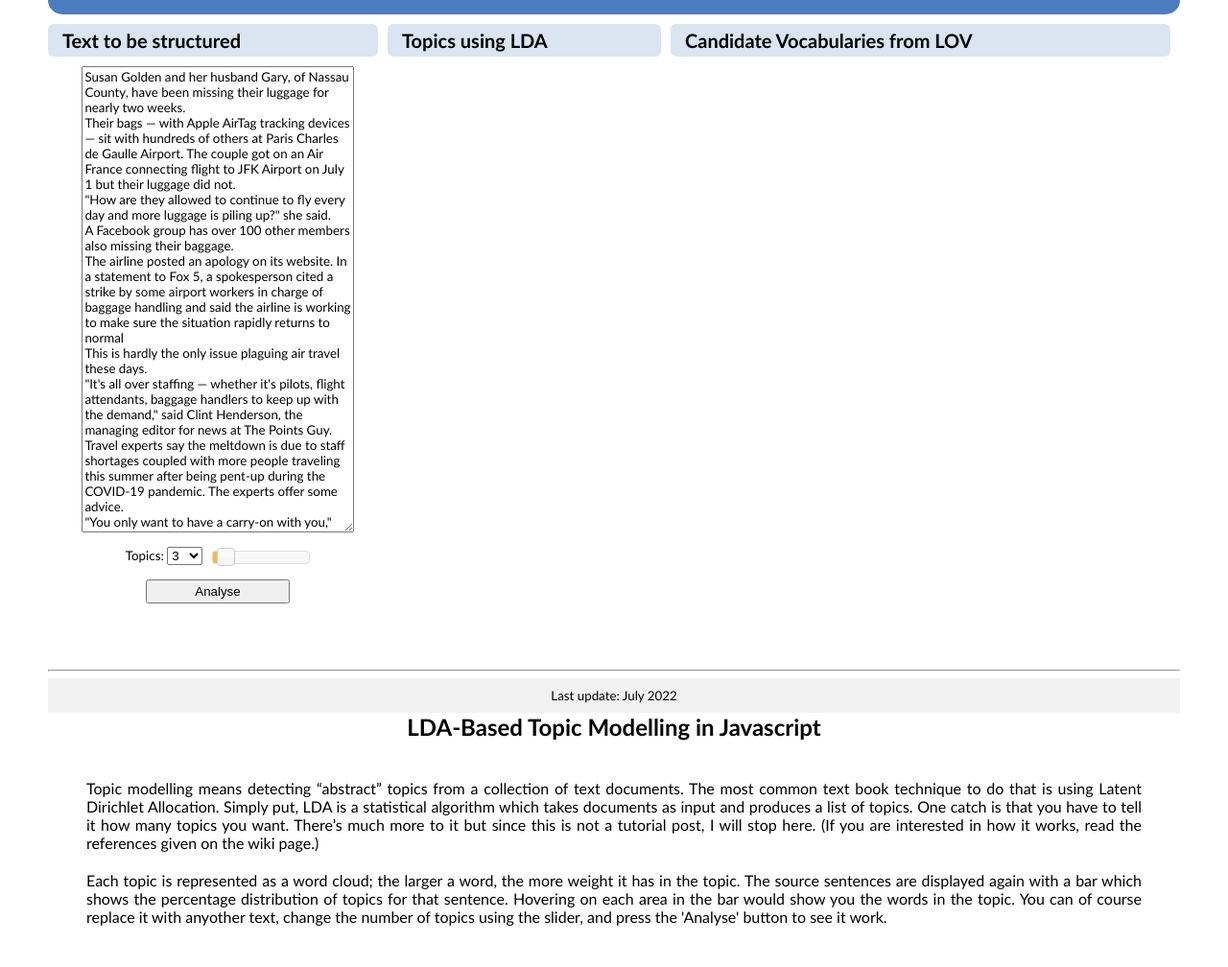
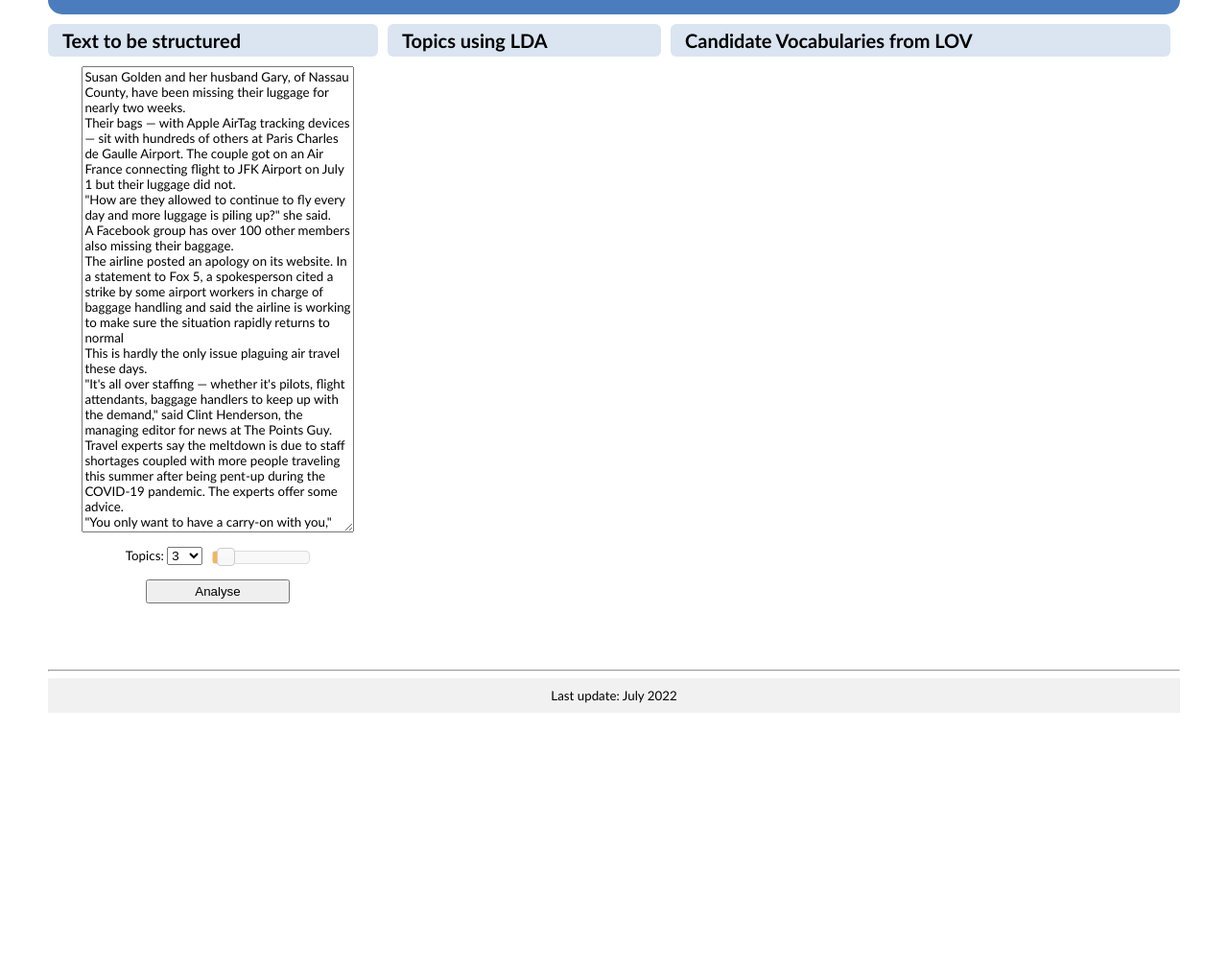
Before and after one commit to dgraux/LOV-ES, a plain HTML site: page index.html in a window 1280 px wide. Shown: the part 153-1161 px from the top of the page at 96% size. After the commit the page ends 916 px from the top, so only its background shows below. Drawn offline with Linux system fonts and the light colour scheme; a script that the page names is missing.

Commit message:
Cleaning index.html

```diff
--- a/index.html
+++ b/index.html
@@ -36,7 +36,6 @@ var wikidataendpoint = new SPARQL({
 
 
 function topicise() {
-	//console.log("analysing "+sentences.length+" sentences...");
 	var documents = new Array();
 	var f = {};
 	var vocab=new Array();
@@ -80,8 +79,8 @@ function topicise() {
 
 	//topics
 	var topTerms=20;
-    var topicText = new Array();
-    var queryValues = new Array();
+        var topicText = new Array();
+        var queryValues = new Array();
 	for (var k = 0; k < phi.length; k++) {
 		text+='<canvas id="topic'+k+'" class="topicbox color'+k+'"><ul>';
 		var tuples = new Array();
@@ -160,7 +159,7 @@ function sleep(delay) {
         }
 	html += "</tbody>";
         html += "</table>";
-        //return html;
+
         document.getElementById("result-member").innerHTML += html;
     }
   //var query1="select distinct ?s ?p where { ?s ?p ?o . } limit 2";
@@ -405,9 +404,6 @@ If flying with just a carry-on isn't for you, don't check your bag more than thr
       </div>
     </footer>
 
-<div id="titletxt">LDA-Based Topic Modelling in Javascript</div>
-<div id="titledesc"><p>Topic modelling means detecting “abstract” topics from a collection of text documents. The most common text book technique to do that is using Latent Dirichlet Allocation. Simply put, LDA is a statistical algorithm which takes documents as input and produces a list of topics. One catch is that you have to tell it how many topics you want. There’s much more to it but since this is not a tutorial post, I will stop here. (If you are interested in how it works, read the references given on the wiki page.)</p>
-<p>Each topic is represented as a word cloud; the larger a word, the more weight it has in the topic. The source sentences are displayed again with a bar which shows the percentage distribution of topics for that sentence. Hovering on each area in the bar would show you the words in the topic. You can of course replace it with anyother text, change the number of topics using the slider, and press the 'Analyse' button to see it work.  </p></div>
 
 </body>
 </html>
```
